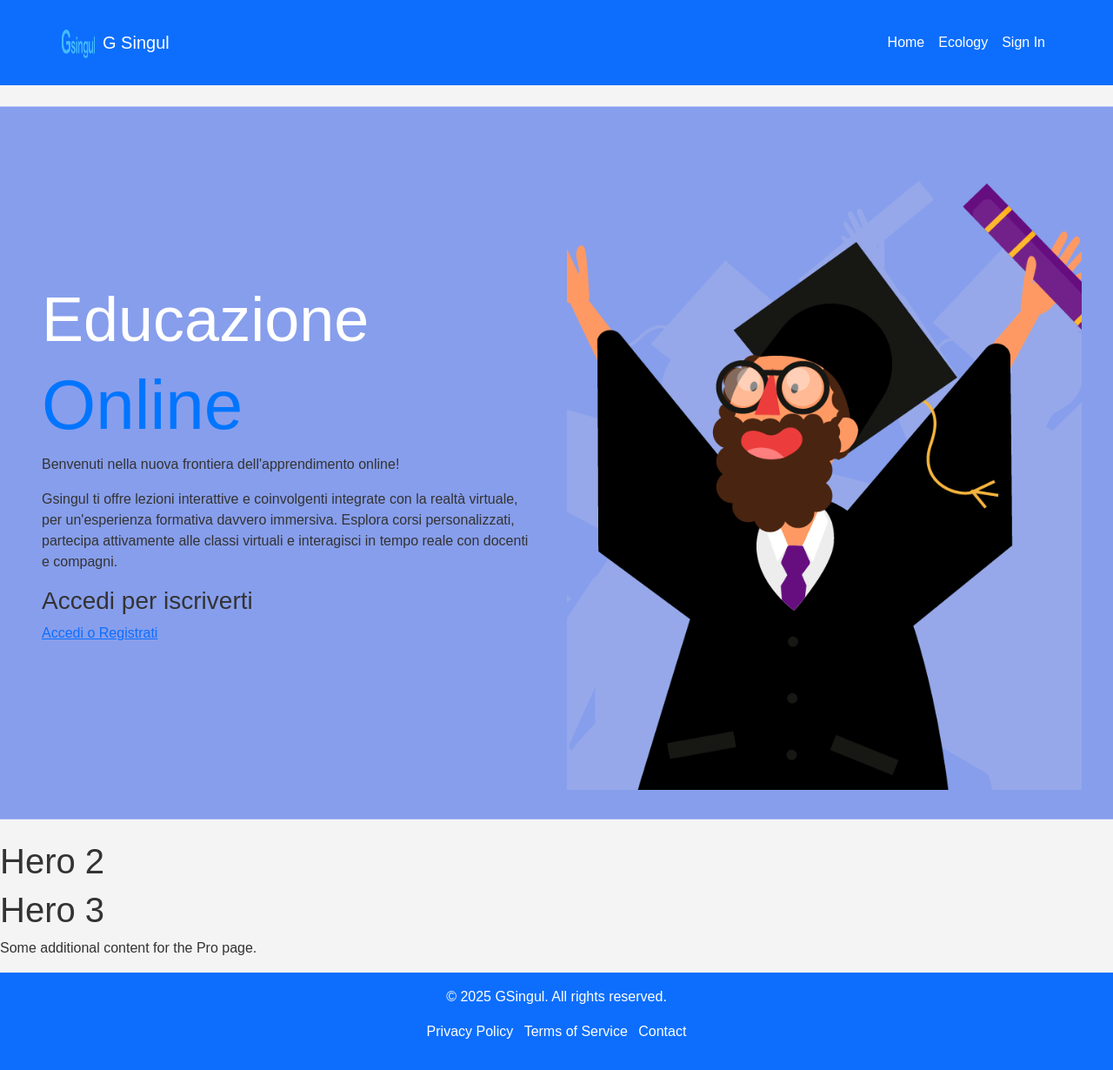
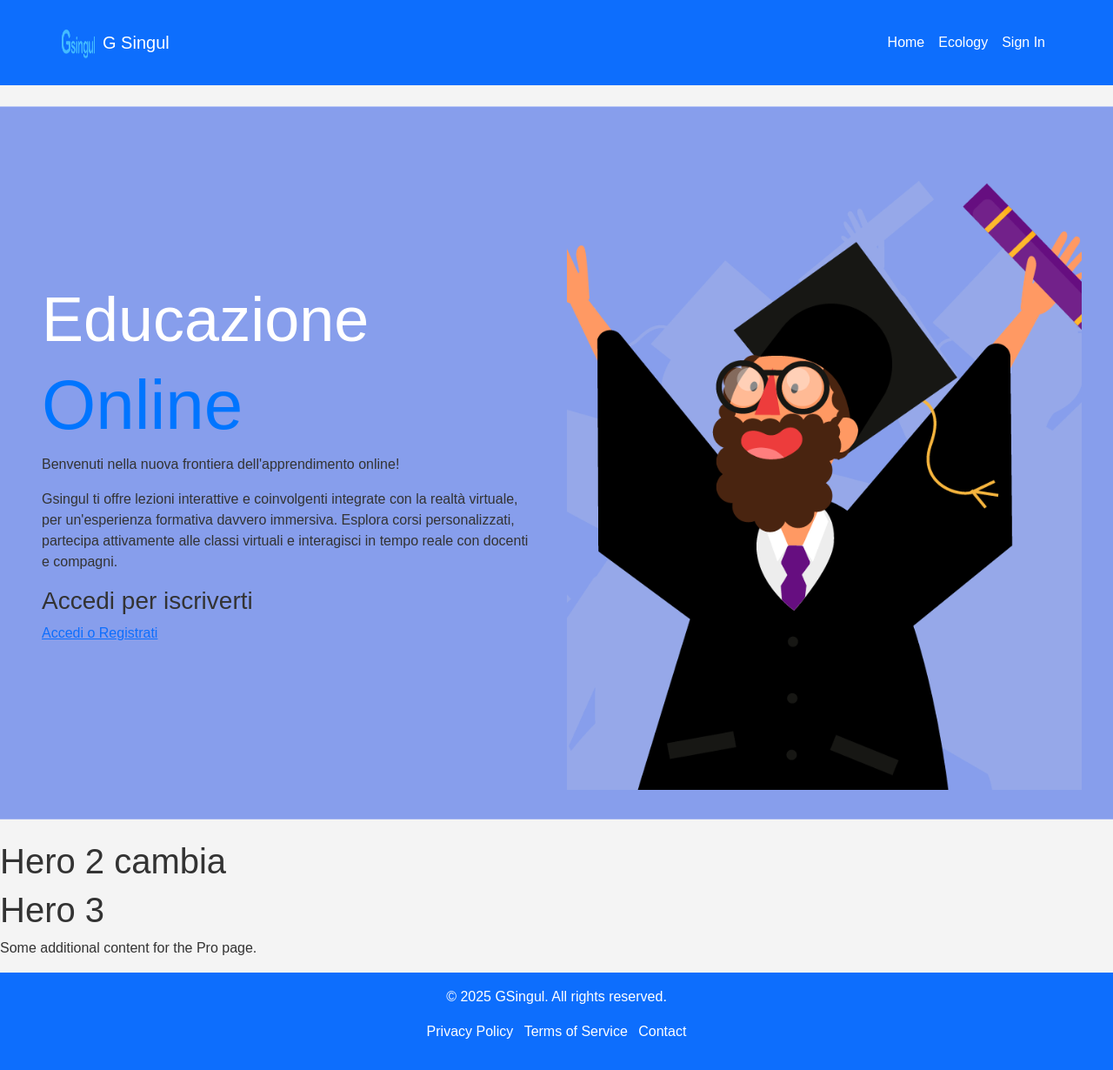
Before and after one commit to GSingul/grafica-bootstraps, a Jekyll site: the page built from index.md, in a window 1280 px wide. Shown: the whole page at 87% size. Built offline with Jekyll 4.4.1, drawn with Linux system fonts in a browser that asks for light colours.

Commit message:
Update hero-2.html

```diff
--- a/_includes/hero-2.html
+++ b/_includes/hero-2.html
@@ -1 +1 @@
-<h1>Hero 2</h1>
+<h1>Hero 2 cambia</h1>
```
